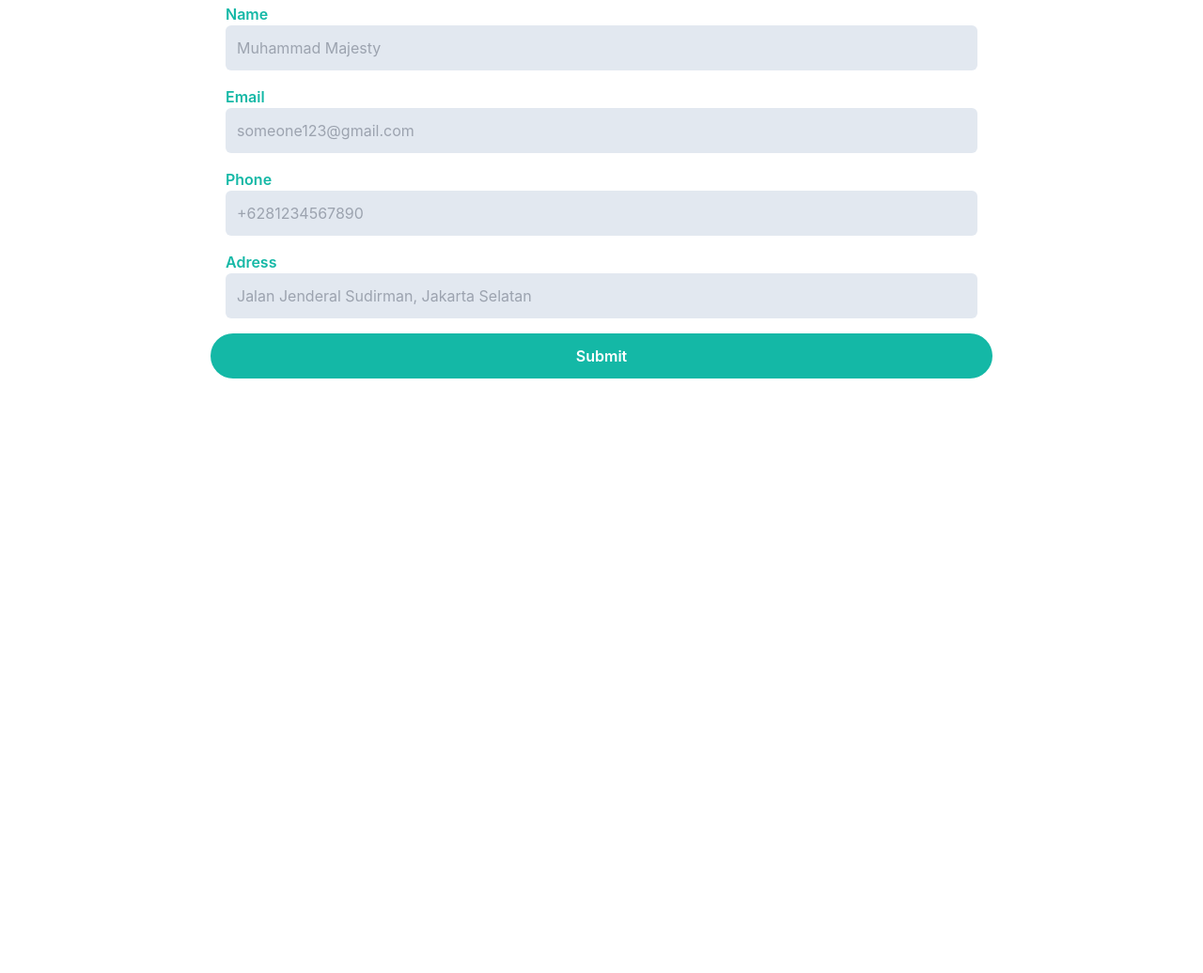
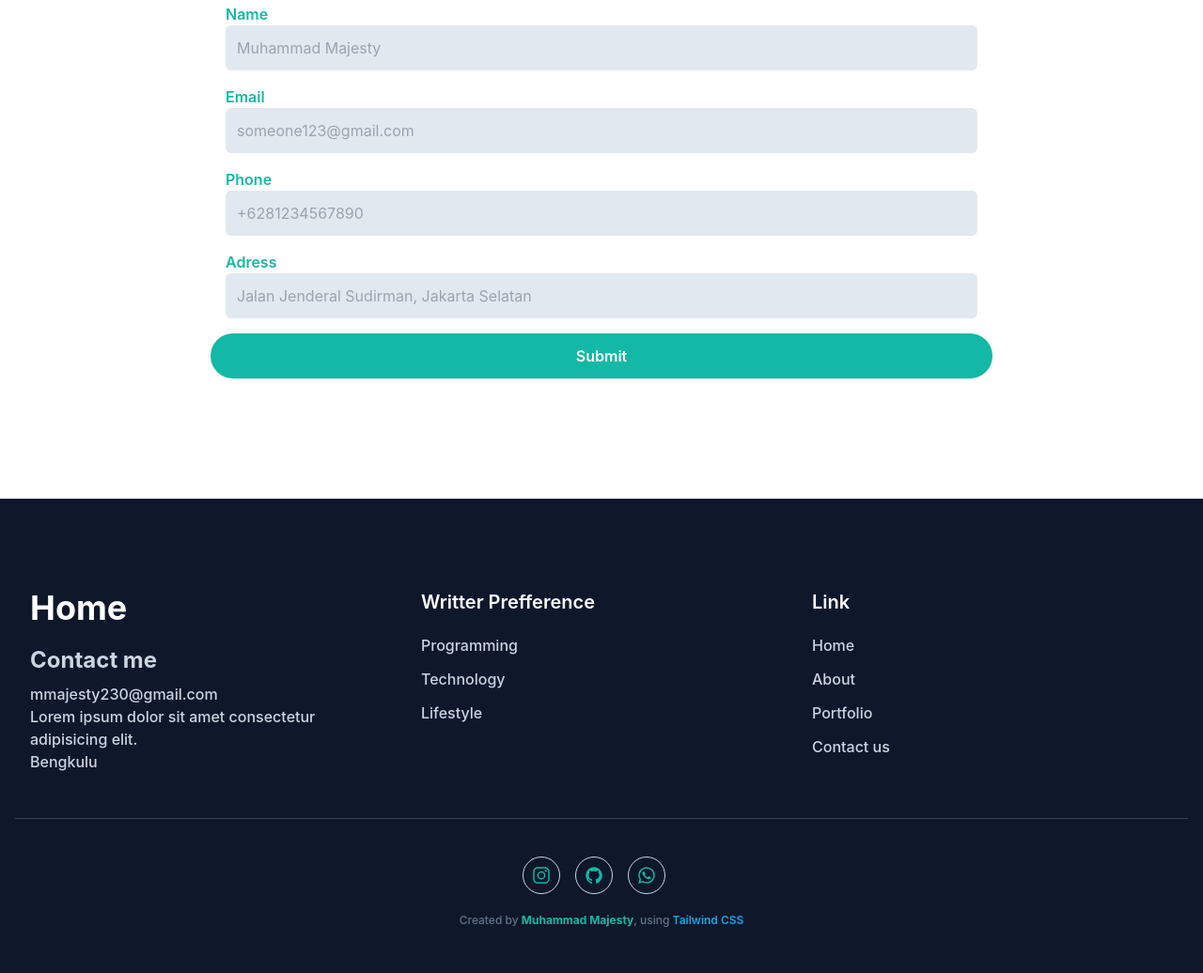
Before and after one commit to mmajesty23/personal-portfolio, a website: page index.html in a window 1280 px wide. Shown: the part 2540-3576 px from the top of the page at 94% size. Before the commit the page ends 3071 px from the top, so only its background shows below. Drawn offline with nearby package versions, Linux system fonts and the light colour scheme.

Commit message:
finish footer and entire web

```diff
--- a/index.html
+++ b/index.html
@@ -299,6 +299,127 @@
     </section>
     <!-- Contact Section end -->
 
+    <!-- Footer section start -->
+    <footer class="bg-dark pt-24 pb-12">
+      <div class="container">
+        <div class="flex flex-wrap">
+          <div class="w-full px-4 mb-12 text-slate-300 font-medium md:w-1/3">
+            <h2 class="font-bold text-4xl text-white mb-5">Home</h2>
+            <h3 class="font-bold text-2xl mb-2">Contact me</h3>
+            <p>mmajesty230@gmail.com</p>
+            <p>Lorem ipsum dolor sit amet consectetur adipisicing elit.</p>
+            <p>Bengkulu</p>
+          </div>
+
+          <div class="w-full px-4 mb-12 text-slate-300 font-medium md:w-1/3">
+            <h3 class="font-semibold text-xl text-white mb-5">
+              Writter Prefference
+            </h3>
+            <ul class="text-slate-300">
+              <li>
+                <a
+                  href="#"
+                  class="inline-block text-base mb-3 hover:text-primary"
+                  >Programming</a
+                >
+              </li>
+              <li>
+                <a
+                  href="#"
+                  class="inline-block text-base mb-3 hover:text-primary"
+                  >Technology</a
+                >
+              </li>
+              <li>
+                <a
+                  href="#"
+                  class="inline-block text-base mb-3 hover:text-primary"
+                  >Lifestyle</a
+                >
+              </li>
+            </ul>
+          </div>
+
+          <div class="w-full px-4 mb-12 text-slate-300 font-medium md:w-1/3">
+            <h3 class="font-semibold text-xl text-white mb-5">Link</h3>
+            <ul class="text-slate-300">
+              <li>
+                <a
+                  href="#home"
+                  class="inline-block text-base mb-3 hover:text-primary"
+                  >Home</a
+                >
+              </li>
+              <li>
+                <a
+                  href="#about"
+                  class="inline-block text-base mb-3 hover:text-primary"
+                  >About</a
+                >
+              </li>
+              <li>
+                <a
+                  href="#portfolio"
+                  class="inline-block text-base mb-3 hover:text-primary"
+                  >Portfolio</a
+                >
+              </li>
+              <li>
+                <a
+                  href="#contact"
+                  class="inline-block text-base mb-3 hover:text-primary"
+                  >Contact us</a
+                >
+              </li>
+            </ul>
+          </div>
+        </div>
+
+        <div class="w-full pt-10 border-t border-slate-700">
+          <div class="flex items-center justify-center mb-5">
+            <!-- Instagram -->
+            <a
+              href="https://www.instagram.com/_mmajesty23/?__pwa=1"
+              target="_blank"
+              class="w-9 lg:w-10 h-9 lg:h-10 mr-3 lg:mr-4 lg:text-xl rounded-full flex items-center justify-center border text-primary border-slate-300 hover:border-primary hover:bg-primary hover:text-slate-300 transition duration-200 ease-in-out"
+            >
+              <ion-icon name="logo-instagram" class="fill-current"></ion-icon>
+            </a>
+            <!-- Git hub -->
+            <a
+              href="https://github.com/mmajesty23"
+              target="_blank"
+              class="w-9 lg:w-10 h-9 lg:h-10 mr-3 lg:mr-4 lg:text-xl rounded-full flex items-center justify-center text-primary border border-slate-300 hover:border-primary hover:bg-primary hover:text-slate-300 transition duration-200 ease-in-out"
+            >
+              <ion-icon name="logo-github" class="fill-current"></ion-icon>
+            </a>
+            <!-- whatsapp -->
+            <a
+              href="https://wa.me/+6282186994094"
+              target="_blank"
+              class="w-9 lg:w-10 h-9 lg:h-10 mr-3 lg:mr-4 lg:text-xl rounded-full flex items-center justify-center text-primary border border-slate-300 hover:border-primary hover:bg-primary hover:text-slate-300 transition duration-200 ease-in-out"
+            >
+              <ion-icon name="logo-whatsapp" class="fill-current"></ion-icon>
+            </a>
+          </div>
+
+          <p class="font-medium text-xs text-slate-500 text-center">
+            Created by
+            <a href="#home" class="font-bold text-primary hover:text-teal-400"
+              >Muhammad Majesty</a
+            >, using
+            <a
+              href="https://tailwindcss.com/"
+              target="_blank"
+              class="font-semibold text-sky-500 hover:text-sky-400"
+              >Tailwind CSS</a
+            >
+          </p>
+        </div>
+      </div>
+    </footer>
+    <!-- Footer section start -->
+
     <!-- Ion icon script -->
     <script src="https://unpkg.com/ionicons@latest/dist/ionicons.js"></script>
     <!-- Ion icon script -->
```
Also changed, not shown: dist/output.css.
